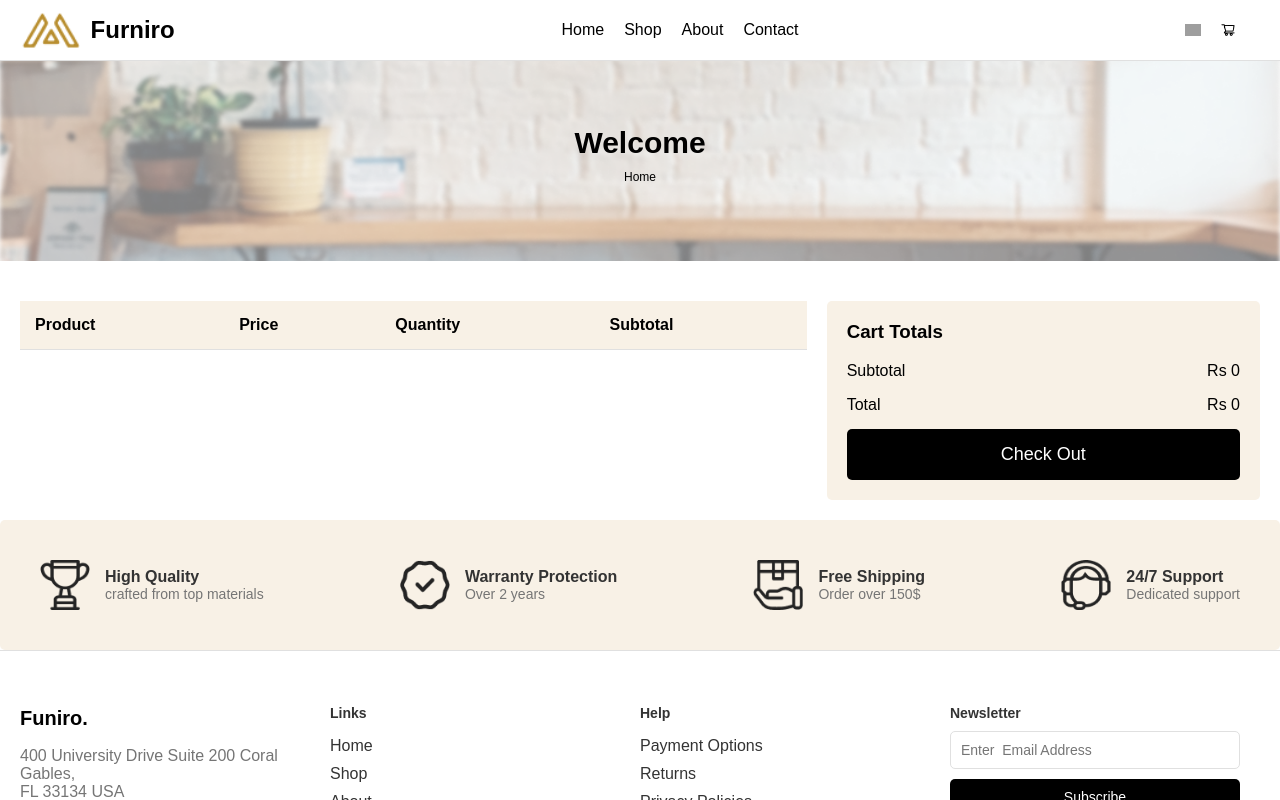
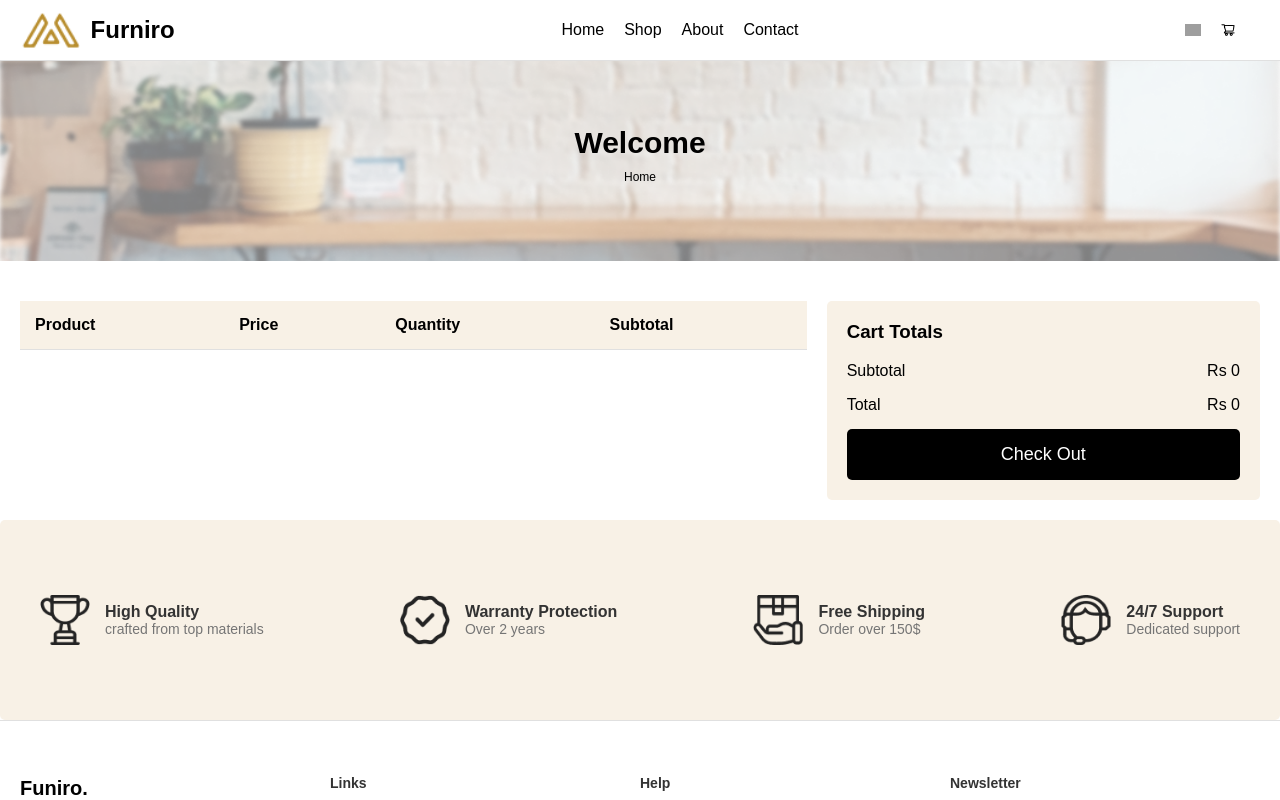
Before and after one commit to guiiBecker/ecommerce-front, a React (Create React App) app: page /cart in a window 1280 px wide. Shown: the top 800 px of the page. Built offline with nearby package versions, Linux system fonts and the light colour scheme; grey boxes are pictures that could not be loaded.

Commit message:
fix(dashboard): remove tag features

```diff
--- a/src/components/Dashboard.js
+++ b/src/components/Dashboard.js
@@ -102,7 +102,6 @@ const Dashboard = () => {
           </button>
         ))}
       </div>
-      <Features/>
     </div>
   );
 };
--- a/src/components/Feature.css
+++ b/src/components/Feature.css
@@ -4,6 +4,7 @@
     padding: 40px;
     background-color: #f8f1e6;
     border-radius: 5px;
+    height: 200px;
   }
 
   .feature-item {
```
